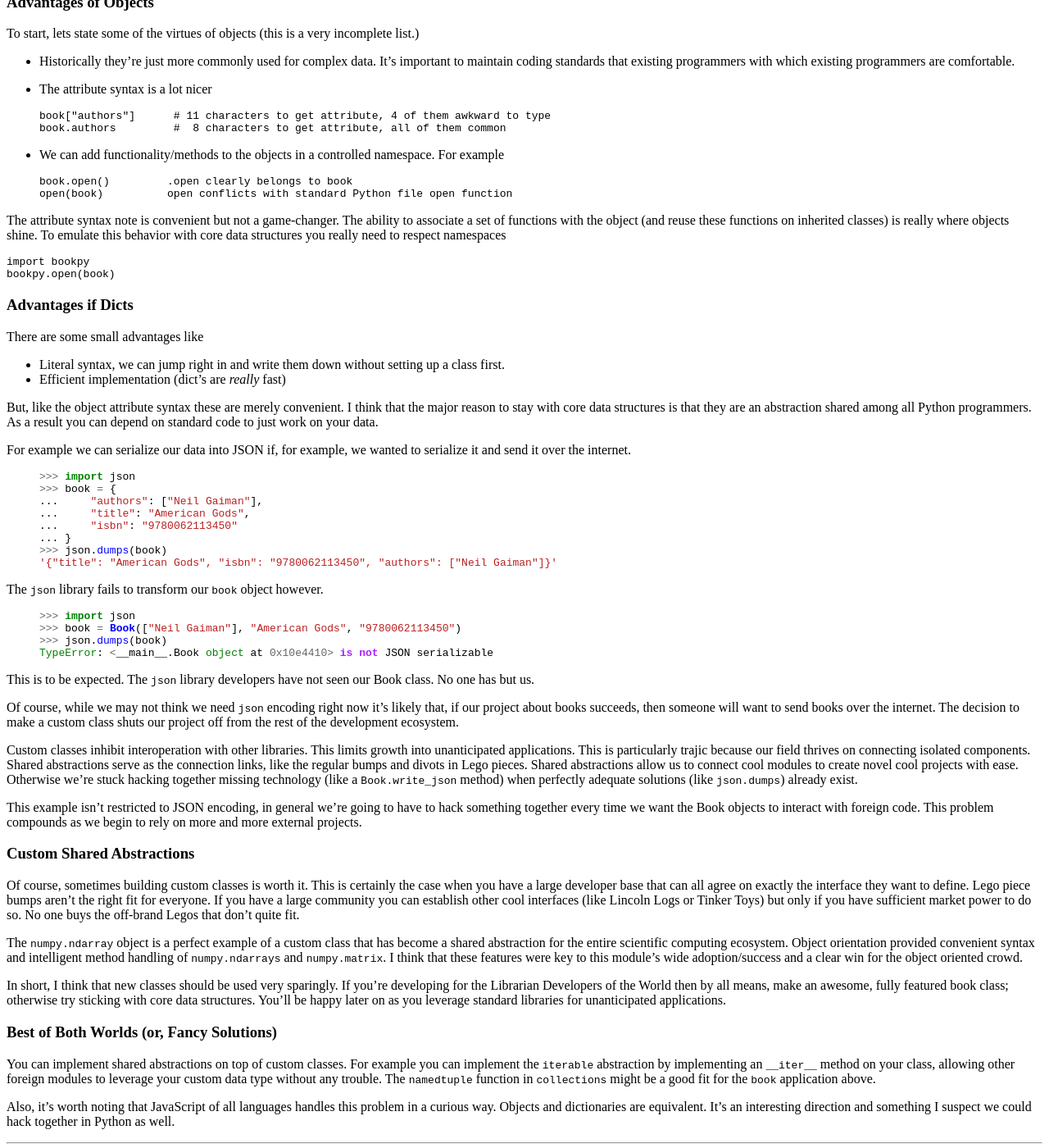
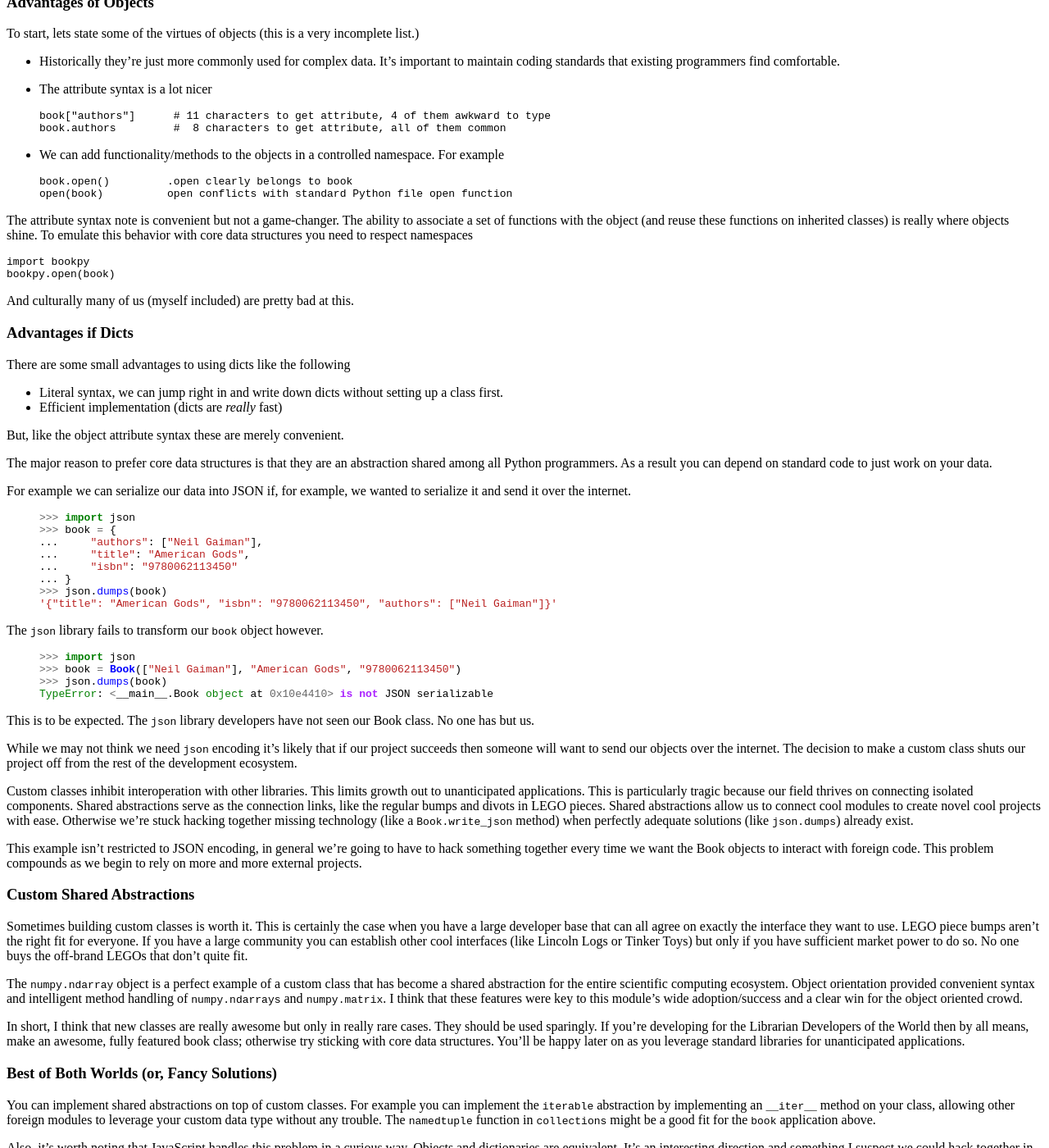
Before and after one commit to besyskymnbk/blog, a Jekyll site: the page built from _posts/work/2013-09-02-Shared-Abstractions.md, in a window 1280 px wide and 1400 px high, scrolled down 656 px. Shown: the whole window at 82% size. Built offline with Jekyll 4.4.1, drawn with Linux system fonts in a browser that asks for light colours; comment, search, counter and statistics services are not loaded; some of the changed text lies outside the part shown.

Commit message:
third draft of shared abstractions

```diff
--- a/_posts/work/2013-09-02-Shared-Abstractions.md
+++ b/_posts/work/2013-09-02-Shared-Abstractions.md
@@ -42,7 +41,7 @@ I think that most Python programmers would agree with this sentiment.  It's uncl
 
 To start, lets state some of the virtues of objects (this is a very incomplete list.)
 
-*   Historically they're just more commonly used for complex data.  It's important to maintain coding standards that existing programmers with which existing programmers are comfortable.
+*   Historically they're just more commonly used for complex data.  It's important to maintain coding standards that existing programmers find comfortable.
 
 *   The attribute syntax is a lot nicer
 
@@ -54,20 +53,24 @@ To start, lets state some of the virtues of objects (this is a very incomplete l
         book.open()         .open clearly belongs to book
         open(book)          open conflicts with standard Python file open function
 
-The attribute syntax note is convenient but not a game-changer.  The ability to associate a set of functions with the object (and reuse these functions on inherited classes) is really where objects shine.  To emulate this behavior with core data structures you really need to respect namespaces
+The attribute syntax note is convenient but not a game-changer.  The ability to associate a set of functions with the object (and reuse these functions on inherited classes) is really where objects shine.  To emulate this behavior with core data structures you need to respect namespaces
 
     import bookpy
     bookpy.open(book)
 
+And culturally many of us (myself included) are pretty bad at this.
+
 
 ### Advantages if Dicts
 
-There are some small advantages like
+There are some small advantages to using dicts like the following
 
-*   Literal syntax, we can jump right in and write them down without setting up a class first.
-*   Efficient implementation (dict's are *really* fast)
+*   Literal syntax, we can jump right in and write down dicts without setting up a class first.
+*   Efficient implementation (dicts are *really* fast)
 
-But, like the object attribute syntax these are merely convenient.  I think that the major reason to stay with core data structures is that they are an abstraction shared among all Python programmers.  As a result you can depend on standard code to just work on your data.
+But, like the object attribute syntax these are merely convenient.
+
+The major reason to prefer core data structures is that they are an abstraction shared among all Python programmers.  As a result you can depend on standard code to just work on your data.
 
 For example we can serialize our data into JSON if, for example, we wanted to serialize it and send it over the internet.
 
@@ -93,24 +96,24 @@ TypeError: <__main__.Book object at 0x10e4410> is not JSON serializable
 
 This is to be expected.  The `json` library developers have not seen our Book class.  No one has but us.
 
-Of course, while we may not think we need `json` encoding right now it's likely that, if our project about books succeeds, then someone will want to send books over the internet.  The decision to make a custom class shuts our project off from the rest of the development ecosystem.
+While we may not think we need `json` encoding it's likely that if our project succeeds then someone will want to send our objects over the internet.  The decision to make a custom class shuts our project off from the rest of the development ecosystem.
 
-Custom classes inhibit interoperation with other libraries.  This limits growth into unanticipated applications.  This is particularly trajic because our field thrives on connecting isolated components.  Shared abstractions serve as the connection links, like the regular bumps and divots in Lego pieces.  Shared abstractions allow us to connect cool modules to create novel cool projects with ease.  Otherwise we're stuck hacking together missing technology (like a `Book.write_json` method) when perfectly adequate solutions (like `json.dumps`) already exist.
+Custom classes inhibit interoperation with other libraries.  This limits growth out to unanticipated applications.  This is particularly tragic because our field thrives on connecting isolated components.  Shared abstractions serve as the connection links, like the regular bumps and divots in LEGO pieces.  Shared abstractions allow us to connect cool modules to create novel cool projects with ease.  Otherwise we're stuck hacking together missing technology (like a `Book.write_json` method) when perfectly adequate solutions (like `json.dumps`) already exist.
 
 This example isn't restricted to JSON encoding, in general we're going to have to hack something together every time we want the Book objects to interact with foreign code.  This problem compounds as we begin to rely on more and more external projects.
 
 
 ### Custom Shared Abstractions
 
-Of course, sometimes building custom classes is worth it.  This is certainly the case when you have a large developer base that can all agree on exactly the interface they want to define.  Lego piece bumps aren't the right fit for everyone.  If you have a large community you can establish other cool interfaces (like Lincoln Logs or Tinker Toys) but only if you have sufficient market power to do so.  No one buys the off-brand Legos that don't quite fit.
+Sometimes building custom classes is worth it.  This is certainly the case when you have a large developer base that can all agree on exactly the interface they want to use.  LEGO piece bumps aren't the right fit for everyone.  If you have a large community you can establish other cool interfaces (like Lincoln Logs or Tinker Toys) but only if you have sufficient market power to do so.  No one buys the off-brand LEGOs that don't quite fit.
 
 The `numpy.ndarray` object is a perfect example of a custom class that has become a shared abstraction for the entire scientific computing ecosystem.  Object orientation provided convenient syntax and intelligent method handling of `numpy.ndarrays` and `numpy.matrix`.  I think that these features were key to this module's wide adoption/success and a clear win for the object oriented crowd.
 
-In short, I think that new classes should be used very sparingly.  If you're developing for the Librarian Developers of the World then by all means, make an awesome, fully featured book class; otherwise try sticking with core data structures.  You'll be happy later on as you leverage standard libraries for unanticipated applications.
+In short, I think that new classes are really awesome but only in really rare cases.  They should be used sparingly.  If you're developing for the Librarian Developers of the World then by all means, make an awesome, fully featured book class; otherwise try sticking with core data structures.  You'll be happy later on as you leverage standard libraries for unanticipated applications.
 
 
 ### Best of Both Worlds (or, Fancy Solutions)
 
 You can implement shared abstractions on top of custom classes.  For example you can implement the `iterable` abstraction by implementing an `__iter__` method on your class, allowing other foreign modules to leverage your custom data type without any trouble.  The `namedtuple` function in `collections` might be a good fit for the `book` application above.
 
-Also, it's worth noting that JavaScript of all languages handles this problem in a curious way.  Objects and dictionaries are equivalent.  It's an interesting direction and something I suspect we could hack together in Python as well.
+Also, it's worth noting that JavaScript handles this problem in a curious way.  Objects and dictionaries are equivalent.  It's an interesting direction and something I suspect we could hack together in Python as well.
```
Also changed, not shown: other parts of _posts/work/2013-09-02-Shared-Abstractions.md (+13 -14 lines).
